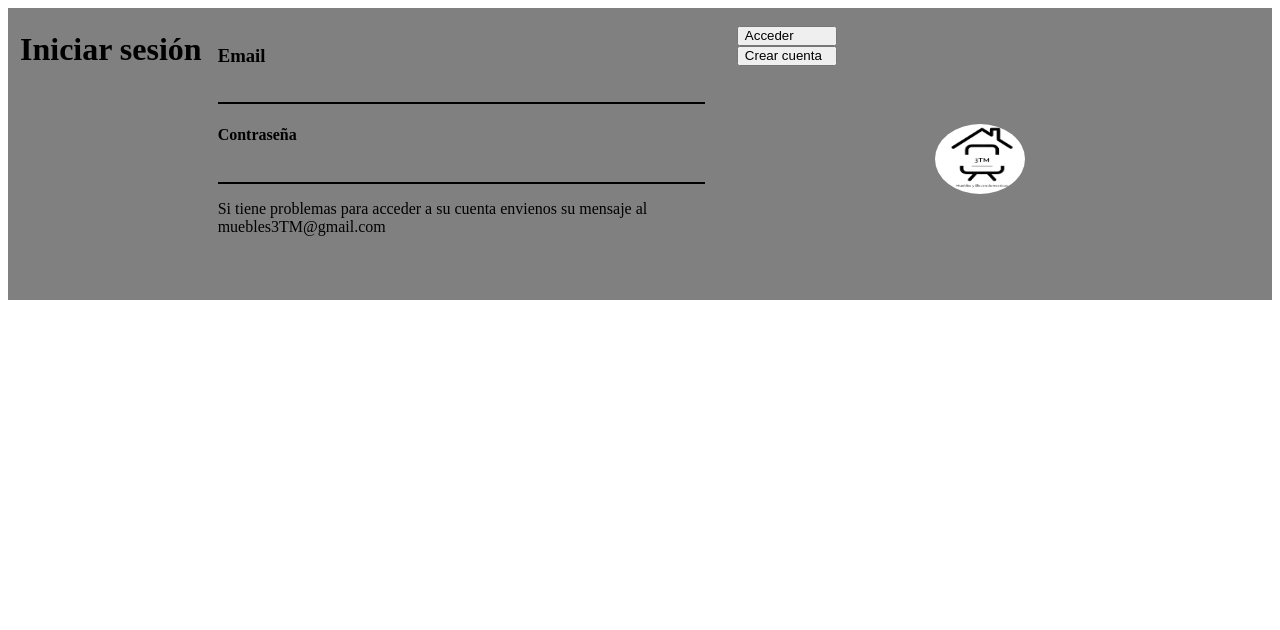
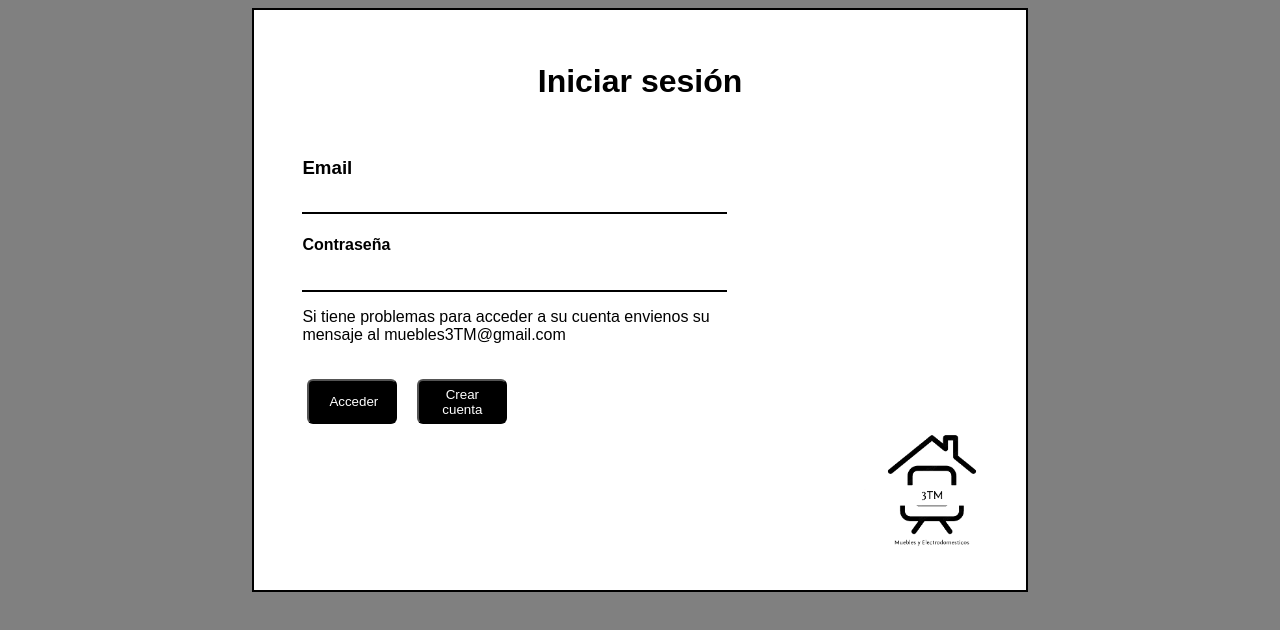
Before and after one commit to tomimirad/sprin2, a plain HTML site: page views/login.html in a window 1280 px wide. Drawn offline with Linux system fonts and the light colour scheme.

```diff
--- a/public/css/styles.css
+++ b/public/css/styles.css
@@ -1,22 +1,27 @@
 html{
   margin: auto;
   padding: 0;
-  width: 100%;
+  background-color: grey;
+}
+
+*{
+  font-family: sans-serif;
+  padding: 0px;
 }
 
 .contenedor{
   display: flex;
   justify-content: center;
-  background-color: grey;
 }
 
 .formularioRegister{
   display: flex;
-  width: 100%;
   padding: 2rem;
-  margin-left: -20px;
-  margin-top: -30px;
+  margin-top: 30px;
+  width: 50%;
   flex-direction: column;
+  border: solid black 5px;
+background-color: white;
 }
 input:focus{
   outline: none;
@@ -35,9 +40,11 @@
 
 .formularioRegister .derecha{
   display: flex;
-  align-items: end;
+  flex-wrap: wrap;
+  align-content: flex-end;
   flex-direction: column;
 }
+
 
 
 h1{
@@ -48,62 +55,64 @@
 button{
   display: flex;
   flex-direction: column;
-  justify-content: flex-end;
-  width: 100px;
-  height: 20px;
+  justify-content: center;
+  width: 90px;
+  height: 45px;
+  padding-left: 7px;
+  background-color: black;
+  color: white;
+  border-radius: 6px;
+}
+
+.boton{
+  display: flex;
+  justify-content: center;
 }
 
 .formularioLogin{
   display: flex;
-  width: 100%;
-  max-height: 300px;
   padding: 2rem;
-  margin-left: -20px;
-  margin-top: -30px;
-  flex-direction: row;
+  flex-direction: column;
+  border: solid 2px;
+  background-color: white;
 }
 
 .formularioLogin .izquierda{
   display: flex;
-  flex: 1;
   margin: 1rem;
-  flex-direction: column;
+  flex-direction: row;
 }
 
 .formularioLogin .derecha{
   display: flex;
-  flex: 1;
   margin: 1rem;
   flex-direction: column;
-}
-
-
-h1{
-  display: flex;
-  flex-wrap: wrap;
-}
-
-.formularioLogin button{
-  display: flex;
-  flex-direction: column;
-  justify-content: flex-end;
-  width: 100px;
-  height: 20px;
-}
-
-img{
-  width: 90px;
-  height: 70px;
-  border-radius: 50%;
-  margin: auto;
+  width: 60%;
 }
 
 .titulo{
   display: flex;
+  justify-content: center;
 }
 
-.crear{
+.formularioLogin button{
+  padding: 20px;
+}
+
+.formularioLogin .boton{
   display: flex;
   flex-direction: column;
-  justify-content: center;
+  width: 100px;
+  margin: 5px;
+  height: 10px;
 }
+
+img{
+  width: 130px;
+  height: 130px;
+}
+
+.logo{
+  display: flex;
+  justify-content: end;
+}
--- a/views/login.html
+++ b/views/login.html
@@ -1,11 +1,10 @@
 <!DOCTYPE html>
 <html lang="en">
-
   <head>
-  <meta charset="UTF-8">
-  <meta http-equiv="X-UA-Compatible" content="IE=edge">
-  <meta name="viewport" content="width=device-width, initial-scale=1.0">
-  <link rel="stylesheet" href="../public/css/styles.css">
+    <meta charset="UTF-8" />
+    <meta http-equiv="X-UA-Compatible" content="IE=edge" />
+    <meta name="viewport" content="width=device-width, initial-scale=1.0" />
+    <link rel="stylesheet" href="../public/css/styles.css" />
     <title>Inicio</title>
   </head>
 
@@ -17,17 +16,26 @@
         </div>
         <div class="derecha">
           <h3>Email</h3>
-        <input type="email">
+          <input type="email" />
           <h4>Contraseña</h4>
-        <input type="password">
-        <p>Si tiene problemas para acceder a su cuenta envienos su mensaje al muebles3TM@gmail.com</p>
+          <input type="password" />
+          <p>
+            Si tiene problemas para acceder a su cuenta envienos su mensaje al
+            muebles3TM@gmail.com
+          </p>
         </div>
         <div class="izquierda">
+          <div class="boton">
             <button>Acceder</button>
-        <button class="Crear">Crear cuenta</button>
+          </div>
+          <div class="boton">
+            <button>Crear cuenta</button>
+          </div>
+        </div>
+        <div class="logo">
+          <img src="../public/images/logop.png" />
+        </div>
       </form>
-      <img src="../public/images/logop.png">
     </div>
   </body>
-
 </html>
```
Also changed, not shown: views/register.html (+3 -1 lines), public/images/biblioteca.jpg (added), public/images/biblioteca2.jpg (added), public/images/mesita.jpg (added), public/images/mesita2.jpg (added), public/images/micro.jpg (added), public/images/micro2.jpg (added), public/images/pantallaCurva.jpg (added), public/images/pantallaPlana.jpg (added), public/images/sillon.jpg (added), public/images/sillon2.jpg (added). Lines whose indentation alone changed are shown as unchanged.
